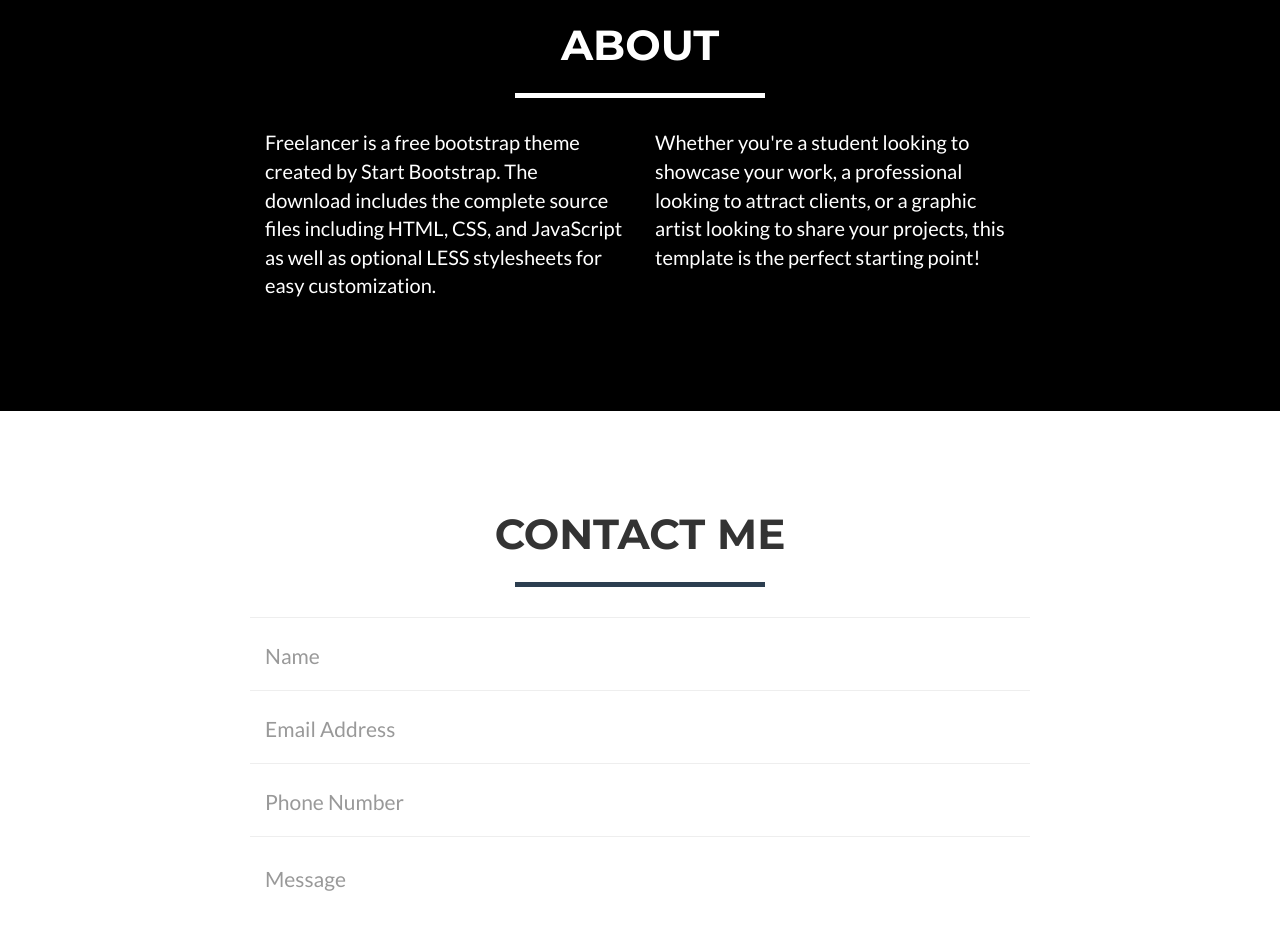
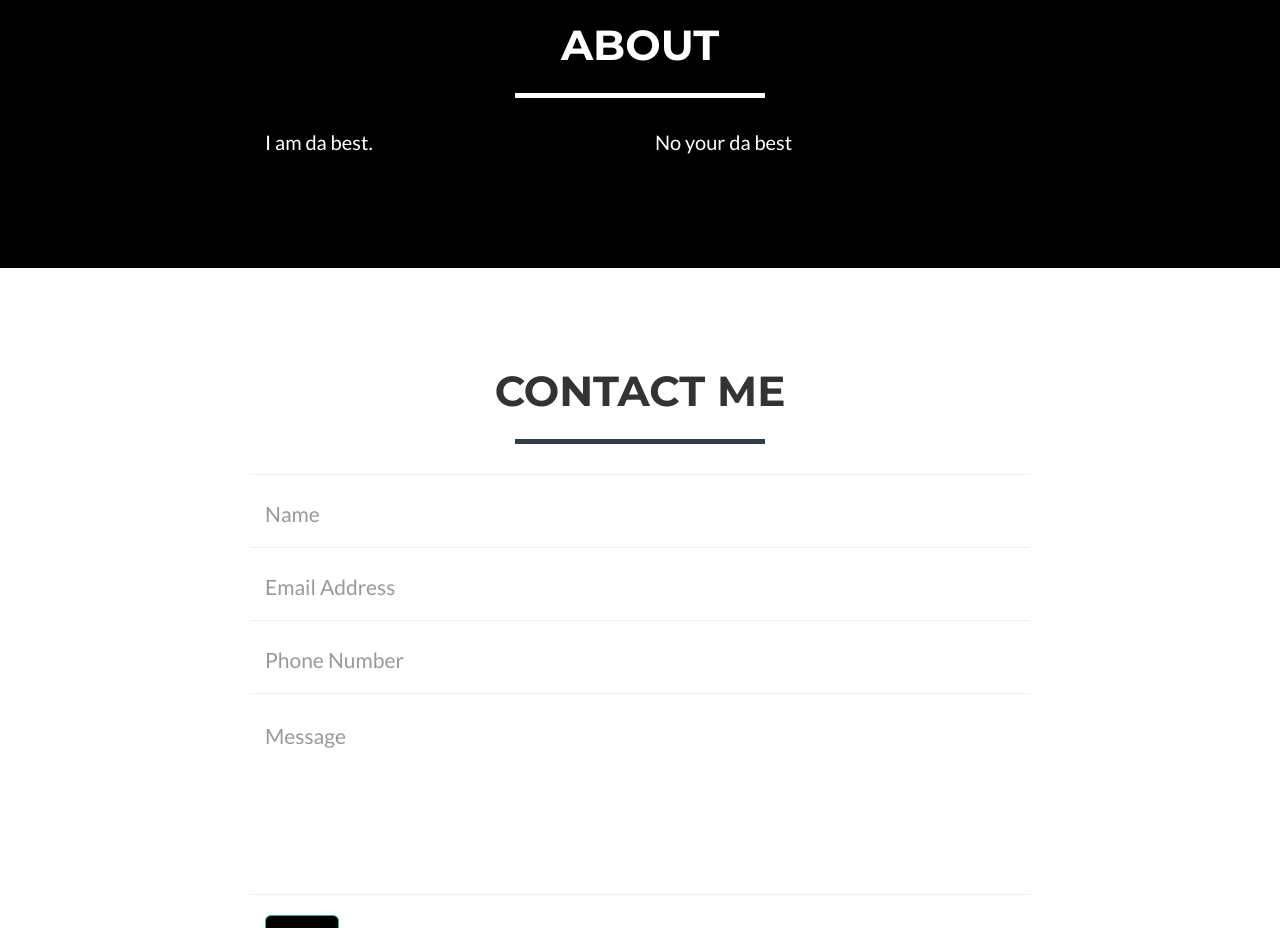
Before and after one commit to Jasmine-McElroy/Jasmine-McElroy.github.io, a website: page index.html in a window 1280 px wide. Shown: the part 1740-2668 px from the top of the page. Drawn offline with nearby package versions, Linux system fonts and the light colour scheme.

Commit message:
Add files via upload

```diff
--- a/index.html
+++ b/index.html
@@ -167,10 +167,10 @@
             </div>
             <div class="row">
                 <div class="col-lg-4 col-lg-offset-2">
-                    <p>Freelancer is a free bootstrap theme created by Start Bootstrap. The download includes the complete source files including HTML, CSS, and JavaScript as well as optional LESS stylesheets for easy customization.</p>
+                    <p>I am da best.</p>
                 </div>
                 <div class="col-lg-4">
-                    <p>Whether you're a student looking to showcase your work, a professional looking to attract clients, or a graphic artist looking to share your projects, this template is the perfect starting point!</p>
+                    <p>No your da best</p>
                 </div>
                 <div class="col-lg-8 col-lg-offset-2 text-center">
                 </div>
```
